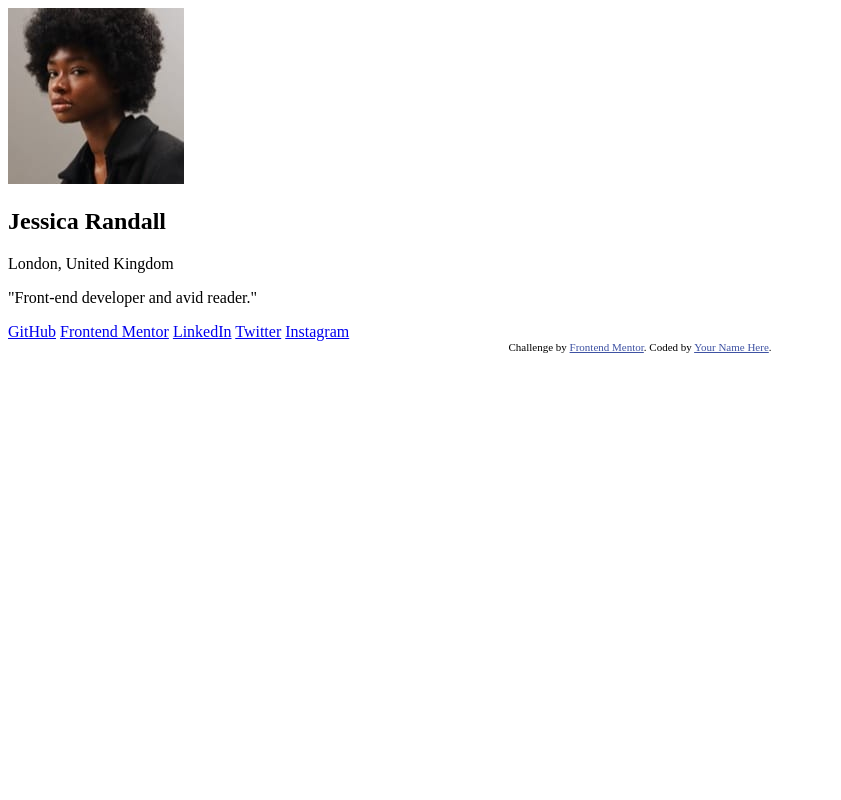
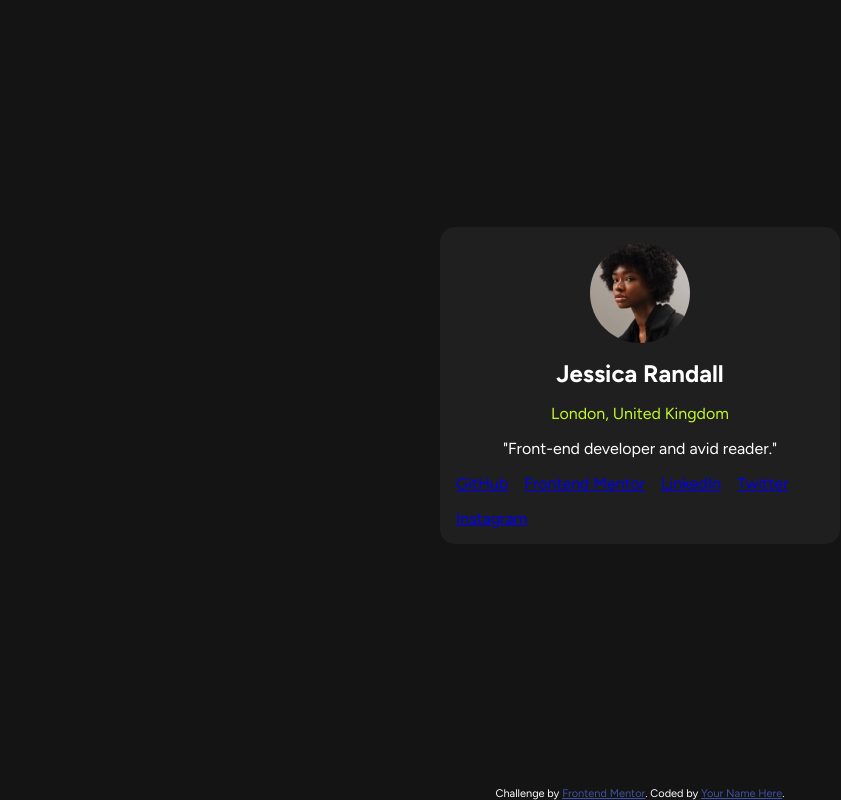
Before and after one commit to TGamerTibor/Social-Links-Profile, a plain HTML site: page index.html in a window 1280 px wide. Shown: the whole page, without its empty margins (0-841 px from the left). Drawn offline with Linux system fonts and the light colour scheme.

Commit message:
Add stylesheet and Google Fonts link
Create assets/style.css. Update index.html to link the stylesheet and add preconnect + Google Fonts link, cleaning up the removed inline <style> block.

```diff
--- /dev/null
+++ b/assets/style.css
@@ -0,0 +1,73 @@
+:root {
+  --Green: hsl(75, 94%, 57%);
+  --White: hsl(0, 0%, 100%);
+  --Grey-700: hsl(0, 0%, 20%);
+  --Grey-800: hsl(0, 0%, 12%);
+  --Grey-900: hsl(0, 0%, 8%);
+}
+
+* {
+  margin: 0;
+  padding: 0;
+  box-sizing: border-box;
+}
+
+main {
+  flex: 1;
+  display: flex;
+  align-items: center;
+}
+body {
+  background-color: var(--Grey-900);
+  color: var(--White);
+  display: flex;
+  flex-direction: column;
+  height: 100vh;
+  font-family: "Figtree", sans-serif;
+}
+.card {
+  background-color: var(--Grey-800);
+  border-radius: 15px;
+  padding: 1rem;
+  gap: 1rem;
+  max-width: 400px;
+  width: 100%;
+  display: flex;
+  flex-direction: column;
+  margin: 0 auto;
+  border: 1.5px solid var(--Grey-500);
+  margin-bottom: 1rem;
+}
+.social-links {
+  display: flex;
+  gap: 1rem;
+  flex-wrap: wrap;
+}
+.profile {
+  display: flex;
+  flex-direction: column;
+  align-items: center;
+  gap: 1rem;
+}
+.profile img {
+  border-radius: 100px;
+  width: 100px;
+  height: 100px;
+}
+.location {
+  display: flex;
+  align-items: center;
+  color: var(--Green);
+}
+.bio {
+  text-align: center;
+  color: var(--White);
+}
+
+.attribution {
+  font-size: 0.6875rem;
+  text-align: center;
+}
+.attribution a {
+  color: hsl(228, 45%, 44%);
+}
--- a/index.html
+++ b/index.html
@@ -5,14 +5,12 @@
   <meta name="viewport" content="width=device-width, initial-scale=1.0"> <!-- displays site properly based on user's device -->
 
   <link rel="icon" type="image/png" sizes="32x32" href="./assets/images/favicon-32x32.png">
+  <link rel="stylesheet" href="./assets/style.css">
+  <link rel="preconnect" href="https://fonts.googleapis.com">
+  <link href="https://fonts.googleapis.com/css2?family=Figtree:ital,wght@0,300..900;1,300..900&family=Inter:ital,opsz,wght@0,14..32,100..900;1,14..32,100..900&family=Outfit:wght@100..900&display=swap" rel="stylesheet">
 
   <title>Frontend Mentor | Social links profile</title>
 
-  <!-- Feel free to remove these styles or customise in your own stylesheet 👍 -->
-  <style>
-    .attribution { font-size: 0.6875rem; text-align: center; }
-    .attribution a { color: hsl(228, 45%, 44%); }
-  </style>
 </head>
 <body>
   <main>
```
